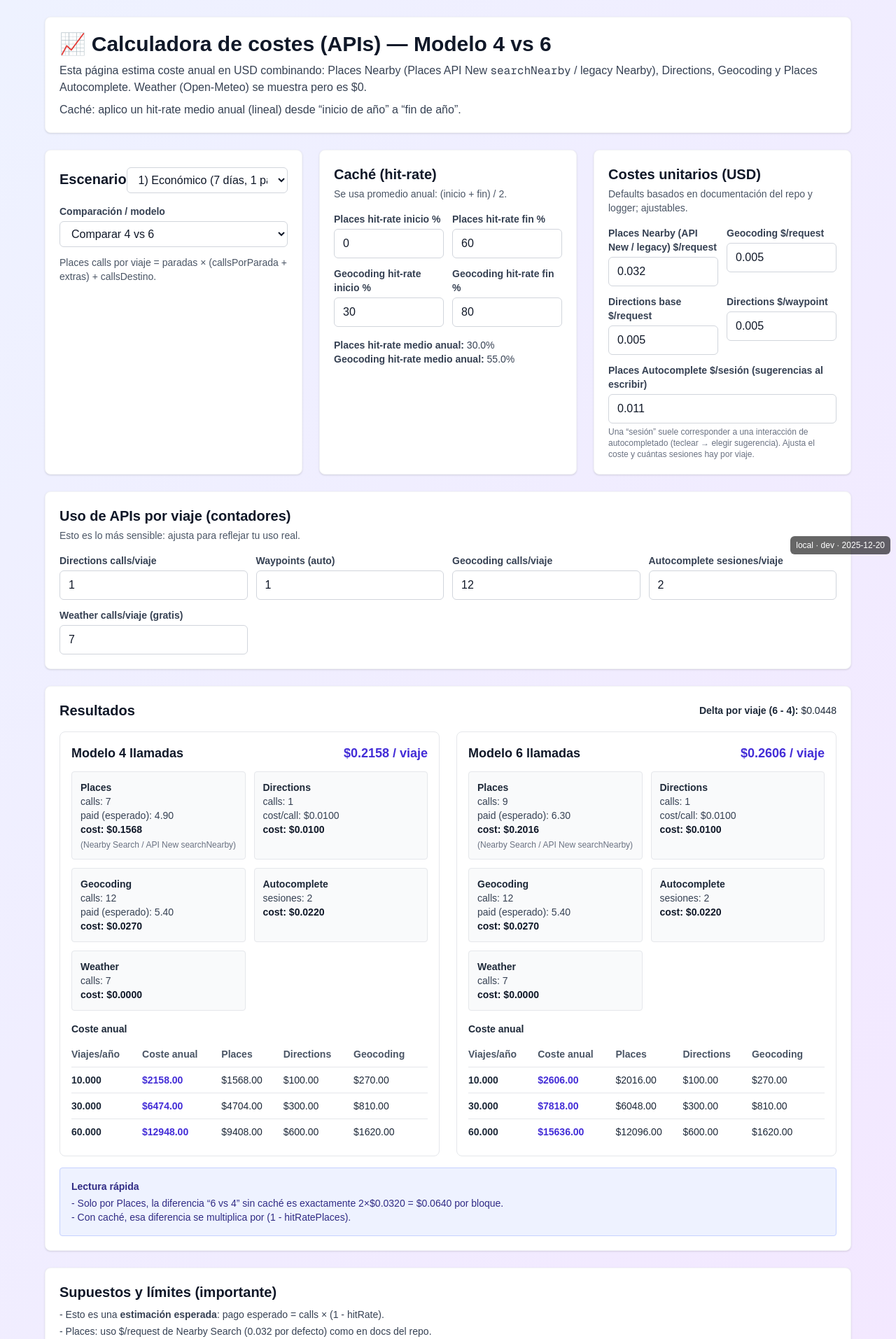
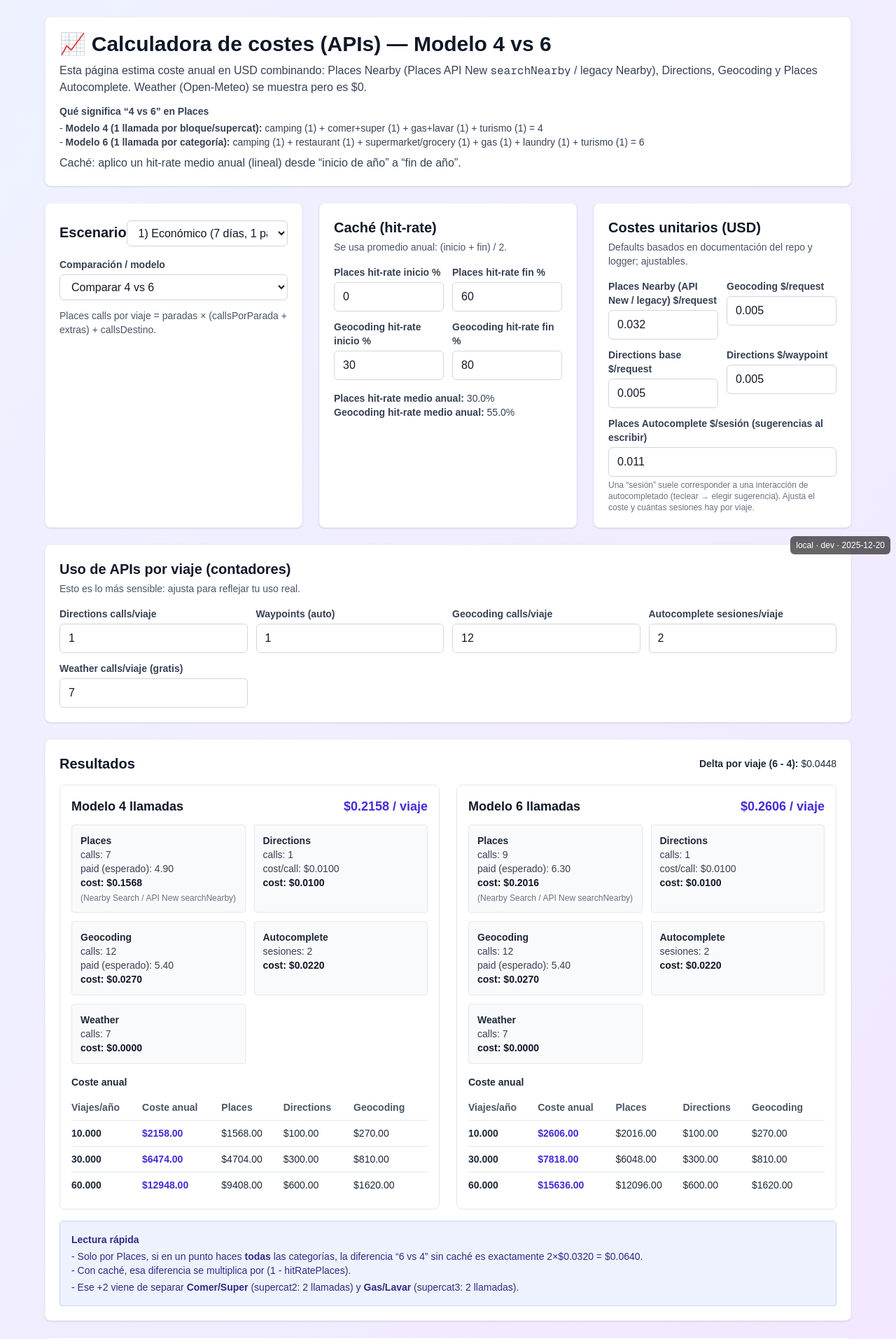
Before and after one commit to caracolazefiro-sketch/CaraColaViajes, a Next.js app: page /cost-calculator in a window 1280 px wide. Shown: the top 1913 px of the page at 70% size. Built offline with nearby package versions, Linux system fonts and the light colour scheme.

Commit message:
cost-calculator: document model6 per-category calls

```diff
--- a/app/cost-calculator/page.tsx
+++ b/app/cost-calculator/page.tsx
@@ -258,6 +258,10 @@ export default function CostCalculatorPage() {
   const input =
     'mt-1 w-full rounded-md border border-gray-300 bg-white px-3 py-2 text-gray-900 placeholder:text-gray-400 focus:outline-none focus:ring-2 focus:ring-indigo-500';
 
+  const placesModel4CallsPerFullStop = 4;
+  const placesModel6CallsPerFullStop = 6;
+  const placesDeltaCallsPerFullStop = placesModel6CallsPerFullStop - placesModel4CallsPerFullStop;
+
   return (
     <div className="min-h-screen bg-gradient-to-br from-indigo-50 to-purple-100 p-6">
       <div className="max-w-6xl mx-auto space-y-6">
@@ -268,6 +272,15 @@ export default function CostCalculatorPage() {
             Geocoding y Places Autocomplete.
             Weather (Open-Meteo) se muestra pero es $0.
           </p>
+          <div className="text-gray-700 mt-3 text-sm">
+            <div className="font-semibold">Qué significa “4 vs 6” en Places</div>
+            <div className="mt-1">
+              - <span className="font-semibold">Modelo 4 (1 llamada por bloque/supercat):</span> camping (1) + comer+super (1) + gas+lavar (1) + turismo (1) = {placesModel4CallsPerFullStop}
+            </div>
+            <div>
+              - <span className="font-semibold">Modelo 6 (1 llamada por categoría):</span> camping (1) + restaurant (1) + supermarket/grocery (1) + gas (1) + laundry (1) + turismo (1) = {placesModel6CallsPerFullStop}
+            </div>
+          </div>
           <p className="text-gray-700 mt-2">
             Caché: aplico un hit-rate medio anual (lineal) desde “inicio de año” a “fin de año”.
           </p>
@@ -608,10 +621,13 @@ export default function CostCalculatorPage() {
             <div className="mt-4 rounded border border-indigo-200 bg-indigo-50 p-4 text-sm text-indigo-900">
               <div className="font-semibold">Lectura rápida</div>
               <div className="mt-1">
-                - Solo por Places, la diferencia “6 vs 4” sin caché es exactamente 2×{formatUsd(costs.placesUsdPerRequest)} = {formatUsd(2 * costs.placesUsdPerRequest)} por bloque.
+                - Solo por Places, si en un punto haces <span className="font-semibold">todas</span> las categorías, la diferencia “6 vs 4” sin caché es exactamente {placesDeltaCallsPerFullStop}×{formatUsd(costs.placesUsdPerRequest)} = {formatUsd(placesDeltaCallsPerFullStop * costs.placesUsdPerRequest)}.
               </div>
               <div>
                 - Con caché, esa diferencia se multiplica por (1 - hitRatePlaces).
+              </div>
+              <div className="mt-1">
+                - Ese +{placesDeltaCallsPerFullStop} viene de separar <span className="font-semibold">Comer/Super</span> (supercat2: 2 llamadas) y <span className="font-semibold">Gas/Lavar</span> (supercat3: 2 llamadas).
               </div>
             </div>
           )}
```
